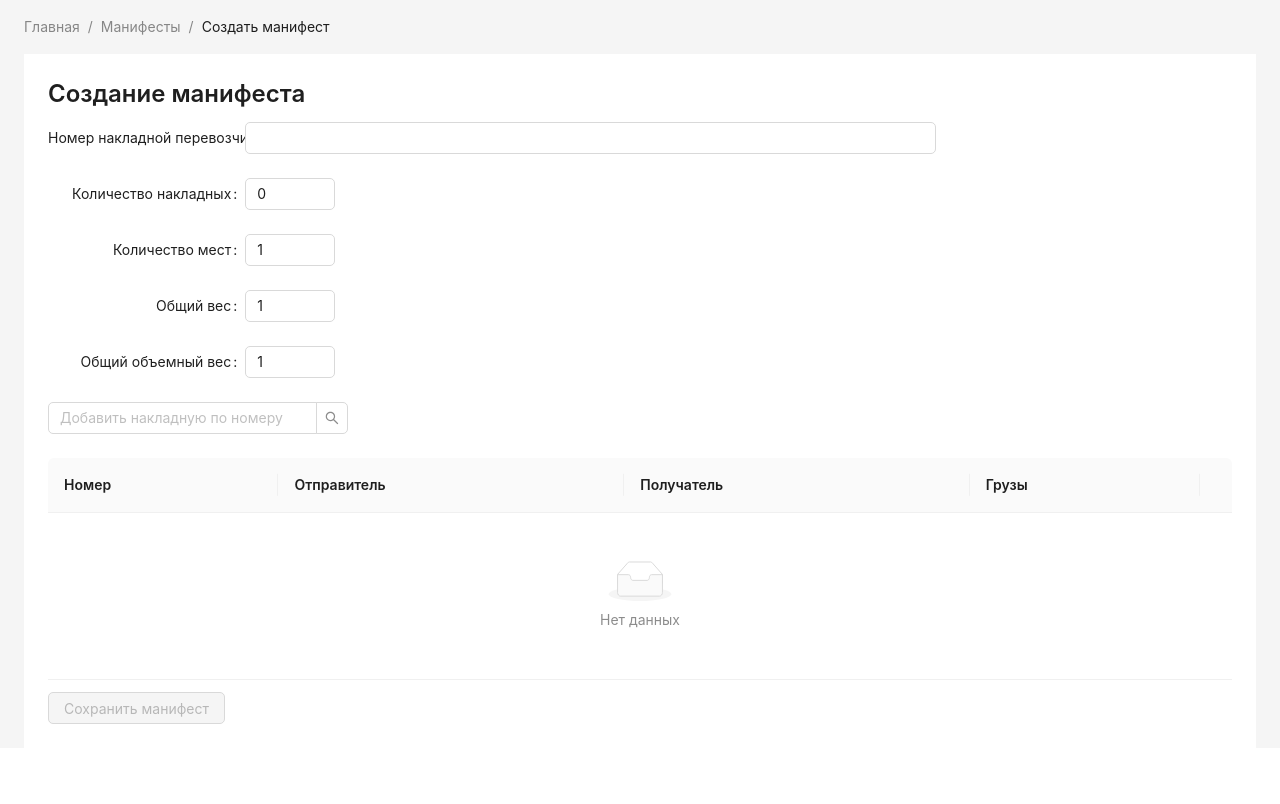
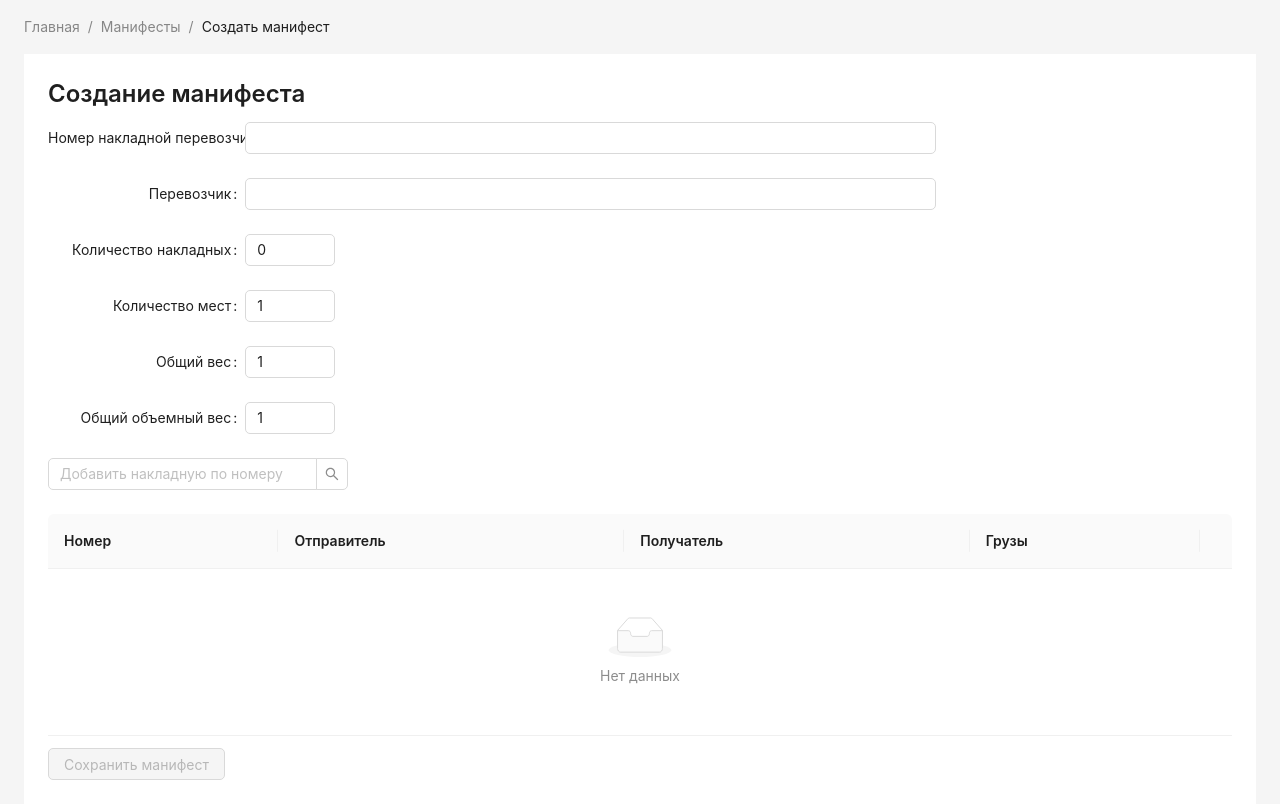
Before and after one commit to tiacore-dev/ParcelCloud, a React app: page /manifests/create in a window 1280 px wide. Built offline with nearby package versions, Linux system fonts and the light colour scheme.

Commit message:
manifestCompany

```diff
--- a/package.json
+++ b/package.json
@@ -1,6 +1,6 @@
 {
   "name": "parcelcloud",
-  "version": "0.2.4",
+  "version": "0.2.5",
   "description": "",
   "main": "main.js",
   "scripts": {
--- a/src/components/downloadButton.tsx
+++ b/src/components/downloadButton.tsx
@@ -8,15 +8,17 @@ interface IDownloadButtonProps {
   data: object[];
   headers: LabelKeyObject[];
   filename?: string;
+  className?: string;
 }
 
 export const DownloadButton = ({
   data,
   headers,
   filename,
+  className = "parcels_filters_right-button",
 }: IDownloadButtonProps) => (
   <Button
-    className="parcels_filters_right-button"
+    className={className}
     icon={<FileExcelTwoTone twoToneColor="#ff1616" />}
   >
     <CSVLink data={data} headers={headers} filename={filename}>
--- a/src/pages/createManifest/createManifest.tsx
+++ b/src/pages/createManifest/createManifest.tsx
@@ -178,6 +178,15 @@ export const CreateManifest = (props: ICreateManifestProps) => {
             />
           </Form.Item>
 
+          <Form.Item label="Перевозчик">
+            <Input
+              value={data.manifestCompany}
+              onChange={(e) => {
+                dispatch(editManifestAction.setManifestCompany(e.target.value));
+              }}
+            />
+          </Form.Item>
+
           <Form.Item label="Количество накладных">
             <InputNumber value={data.qtParcels} readOnly />
           </Form.Item>
--- a/src/pages/manifest/components/actions.tsx
+++ b/src/pages/manifest/components/actions.tsx
@@ -71,6 +71,7 @@ export const ManifestActions = (props: IManifestActionsProps) => {
       )}
 
       <DownloadButton
+        className=""
         data={manifestData.parcels.map((parcel) => ({
           ...parcel,
           date: dayjs(parcel.date).format(dateFormat),
--- a/src/store/modules/editableEntities/editableManifest.ts
+++ b/src/store/modules/editableEntities/editableManifest.ts
@@ -6,6 +6,7 @@ export interface IEditableManifestState {
   id?: string;
   number?: string;
   transferNumber: string;
+  manifestCompany: string;
   qtParcels: number;
   qtItems: number;
   weight: number;
@@ -18,6 +19,7 @@ export interface IEditableManifestState {
 const initialState: IEditableManifestState = {
   sent: false,
   transferNumber: "",
+  manifestCompany: "",
   id: undefined,
   qtParcels: 0,
   qtItems: 1,
@@ -33,6 +35,7 @@ const setManifestData = (
   state.id = manifestData.id;
   state.number = manifestData.number;
   state.transferNumber = manifestData.transferNumber;
+  state.manifestCompany = manifestData.manifestCompany;
   state.qtParcels = manifestData.qtParcels;
   state.qtItems = manifestData.qtItems;
   state.weight = manifestData.weight;
@@ -71,6 +74,13 @@ const editableManifestSlice = createSlice({
       action: { payload: string },
     ) => {
       state.transferNumber = action.payload;
+    },
+
+    setManifestCompany: (
+      state: IEditableManifestState,
+      action: { payload: string },
+    ) => {
+      state.manifestCompany = action.payload;
     },
 
     addParcel: (
```
